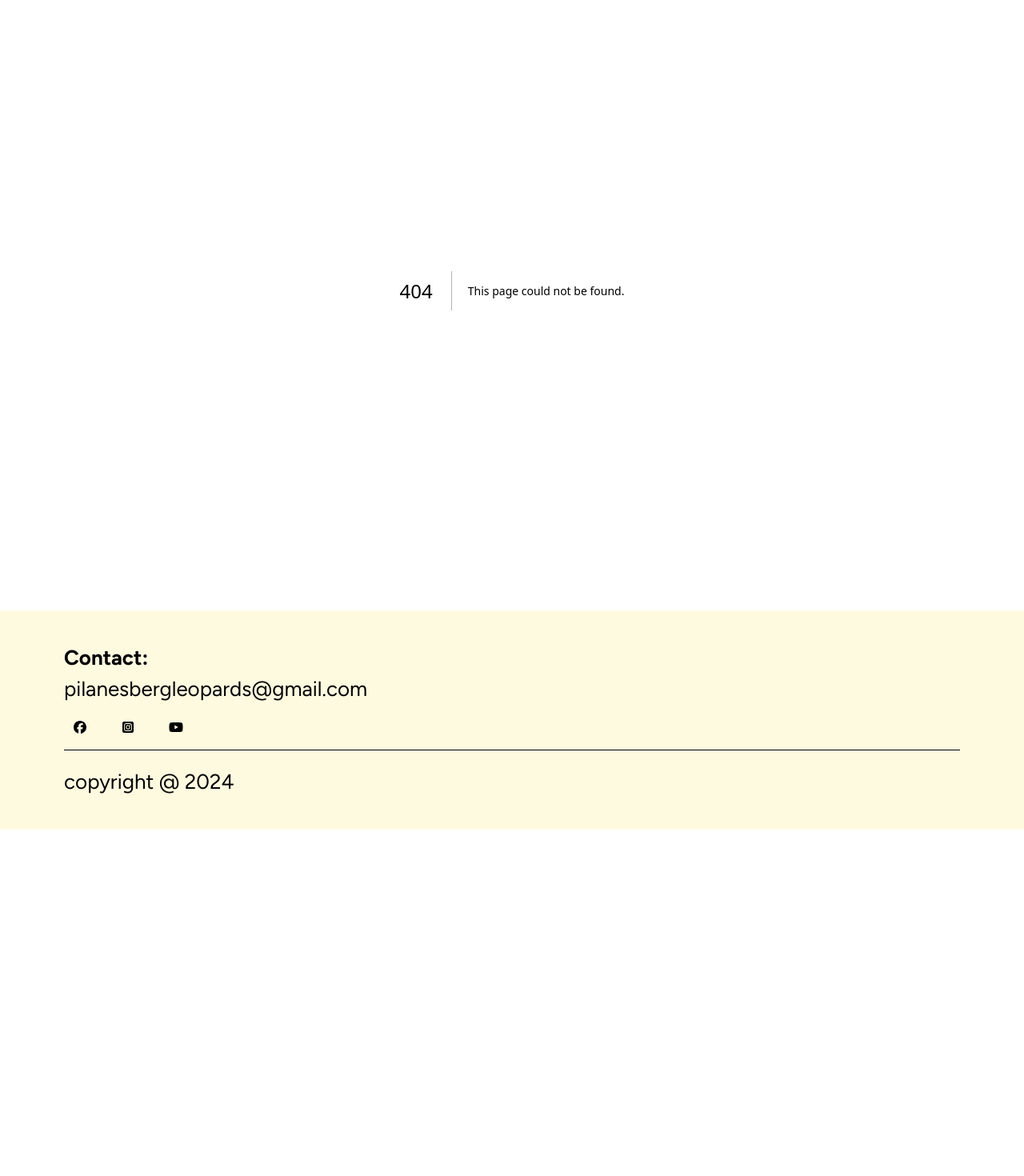
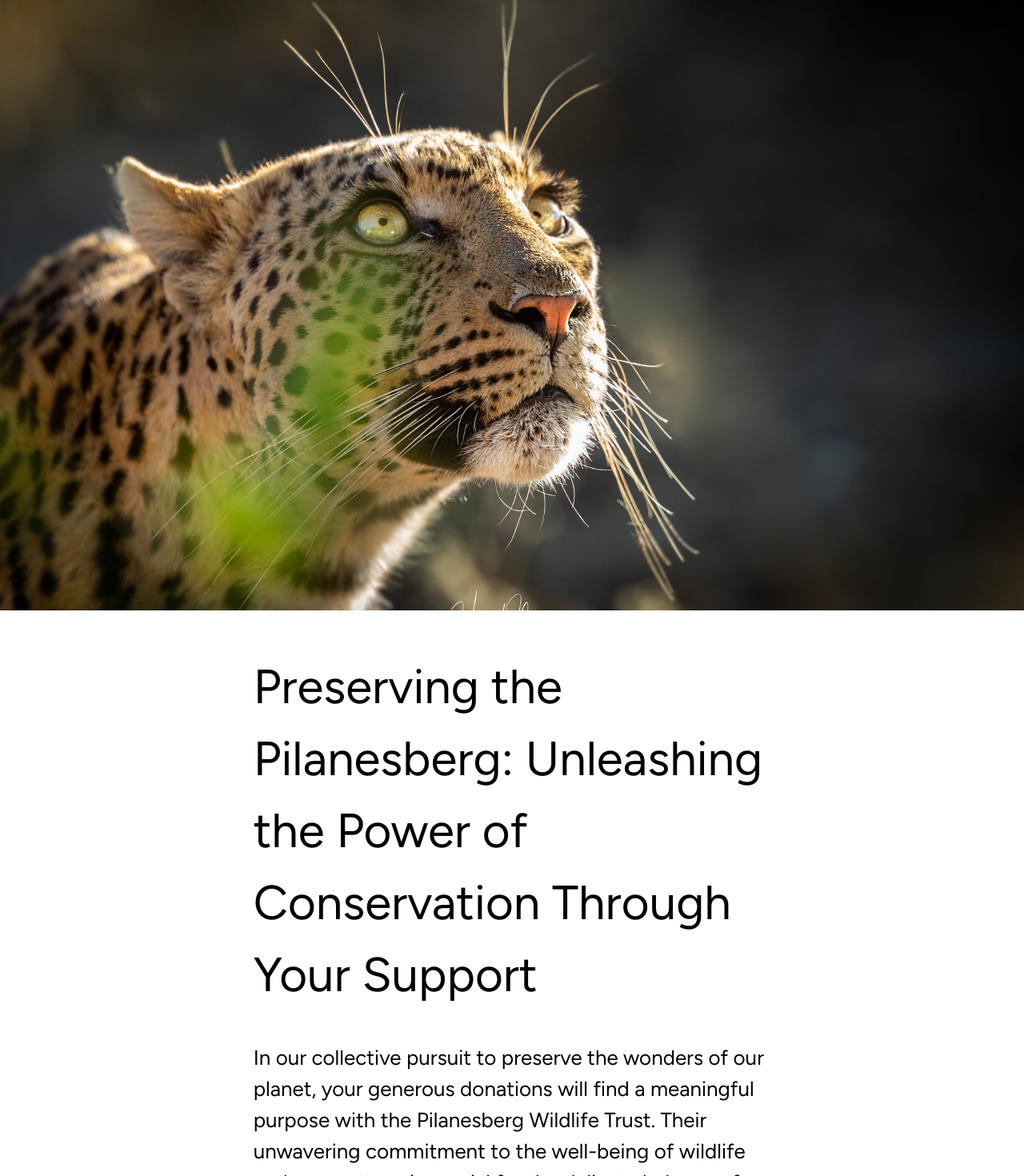
Before and after one commit to kyleabrahamse/pilanesber-leopard-project-v2, a Next.js app: page /Conservation in a window 1280 px wide. Before the commit this address had no page. Shown: the part 165-1635 px from the top of the page at 80% size. Before the commit the page ends 1202 px from the top, so only its background shows below. Built offline with nearby package versions, Linux system fonts and the light colour scheme.

Commit message:
added conservation page

```diff
--- /dev/null
+++ b/app/Conservation/page.tsx
@@ -0,0 +1,58 @@
+import Link from "next/link";
+import Image from "next/image";
+import Button from "../components/Button";
+
+export default function Conservation() {
+  return (
+    <div className="conservation-container">
+      <Image
+        src="/images/googlyeyes.jpg"
+        alt="leopard"
+        width={2000}
+        height={2000}
+        className="h-[800px]"
+      />
+      <div className="mx-auto w-7/12 p-[50px]">
+        <h1 className="pb-10">
+          Preserving the Pilanesberg: Unleashing the Power of Conservation
+          Through Your Support
+        </h1>
+        <p className="pb-5">
+          In our collective pursuit to preserve the wonders of our planet, your
+          generous donations will find a meaningful purpose with the Pilanesberg
+          Wildlife Trust. Their unwavering commitment to the well-being of
+          wildlife and ecosystems is crucial for the delicate balance of our
+          natural world.
+        </p>
+        <p className="pb-5">
+          By supporting this remarkable organization, you directly contribute to
+          the thriving ecosystem of the Pilanesberg region, ensuring the
+          protection of diverse species and their habitats. The Pilanesberg
+          Wildlife Trust&apos;s impactful initiatives range from wildlife
+          conservation and habitat restoration to community education, fostering
+          a harmonious relationship between humanity and nature.
+        </p>
+        <p className="pb-5">
+          Your contribution becomes a catalyst for positive change, enabling the
+          trust to continue its vital work in safeguarding the interconnected
+          web of life. Every donation, regardless of size, acts as a lifeline
+          for the Pilanesberg ecosystem, allowing it to flourish and sustain the
+          rich biodiversity that makes our planet truly extraordinary.
+        </p>
+        <p className="pb-5">
+          Join hands with the Pilanesberg Wildlife Trust today and become an
+          integral part of the force working tirelessly to ensure a future where
+          nature thrives. Your support is a beacon of hope for a healthier, more
+          vibrant planet. Donate now and make a lasting impact on the world we
+          share.
+        </p>
+        <Link
+          href="https://pilanesbergwildlifetrust.co.za/projects/"
+          target="blank"
+        >
+          <Button buttonType="white" text="Donate" />
+        </Link>
+      </div>
+    </div>
+  );
+}
--- a/app/Firebase/firebase.tsx
+++ b/app/Firebase/firebase.tsx
@@ -1,6 +1,7 @@
-import firebase from "firebase/compat/app";
+import 'firebase/compat/storage';
 import { initializeApp } from "firebase/app";
 import { getFirestore } from "firebase/firestore";
+import { getStorage } from 'firebase/storage'; // Import the getStorage function
 
 const firebaseConfig = {
   apiKey: "AIzaSyAikG59BNR_ZDzzQUj1JCUD8IuESh4Q2_4",
@@ -17,5 +18,6 @@ initializeApp(firebaseConfig);
 
 // init services
 const db = getFirestore();
+const storage = getStorage(); // Use the getStorage() function
 
-export default db
+export {db, storage}
--- a/app/Header/pages.tsx
+++ b/app/Header/pages.tsx
@@ -24,7 +24,9 @@ export default function Header() {
           <Link href="/Sightings">
             <li>Sightings Board</li>
           </Link>
-          <li>Conservation</li>
+          <Link href="/Conservation" target="_blank">
+            <li>Conservation</li>
+          </Link>
         </ul>
       </div>
       <div className="flex">
--- a/app/Sightings/page.tsx
+++ b/app/Sightings/page.tsx
@@ -4,12 +4,14 @@ import { useEffect, useState } from "react";
 
 // Firebase
 import { collection, getDocs, addDoc } from "firebase/firestore";
-import db from "../Firebase/firebase";
+import {db, storage }from "../Firebase/firebase";
 
 interface Sighting {
   name: string;
   location: string;
   id: string;
+  time: string;
+  description: string;
 }
 
 type Sightings = Sighting[];
@@ -56,6 +58,14 @@ export default function Sightings() {
         time,
         description,
       });
+
+      setSightings((prevSightings) => [...prevSightings, {
+        name,
+        location,
+        time,
+        description,
+        id: colRef.id
+      }]);
       e.currentTarget.reset();
     } catch (error: any) {
       console.log(error.message);
@@ -64,20 +74,30 @@ export default function Sightings() {
 
   return (
     <div className="flex gap-20 bg-alabaster">
-      <div className="w-1/2 ">
-        <SightingsCard />
+      <div className="w-1/2 h-screen overflow-y-auto mb-10">
+        {sightings.map((info) => {
+          return (
+            <SightingsCard
+              key={info.id}
+              name={info.name}
+              location={info.location}
+              time={info.time}
+              description={info.description}
+            />
+          );
+        })}
       </div>
       <div className="w-1/2 pt-10">
         <form className="flex w-8/12 flex-col" onSubmit={handleSubmit}>
           <p>Which leopard was seen?</p>
-          <input type="text" name="name" />
+          <input type="text" name="name"/>
           <p>Location</p>
           <input type="text" name="location" />
           <p>When was it seen?</p>
-          <input type="text" name="time"/>
+          <input type="text" name="time" />
           <p>Description</p>
           <textarea name="description"></textarea>
-          <button type="submit" className="mt-5 w-1/3 bg-earth">
+          <button type="submit" className="mt-5 w-1/3 bg-earth mr-5 rounded-lg px-6 py-2 text-2xl font-medium hover:bg-tigerseye">
             Submit
           </button>
         </form>
--- a/app/components/SightingsCard.tsx
+++ b/app/components/SightingsCard.tsx
@@ -1,16 +1,24 @@
 import Image from "next/image";
 
-export default function SightingsCard() {
+export default function SightingsCard({
+  name,
+  location,
+  time,
+  description,
+}: any) {
   return (
-    <div className="bg-white pt-8">
+    <div className="my-5 ml-10 rounded-md bg-white pt-8">
       <div className="mx-auto mb-5 w-11/12 border-b border-black">
+        <div className="mb-5 flex">
           <Image
             src="/images/kimbia2.jpg"
             alt="kimbiaLeopard"
             width={500}
             height={500}
-          className="mb-10 ml-10 h-[100px] w-[100px] rounded-full bg-auto"
+            className="h-[100px] w-[100px] rounded-full bg-auto"
           />
+          <h2 className="ml-5 mt-auto">{name}</h2>
+        </div>
       </div>
       <Image
         src="/images/kgodisa.JPG"
@@ -21,9 +29,9 @@ export default function SightingsCard() {
         priority={true}
       />
       <div className="mx-auto w-11/12">
-        <p>Last seen at: Tilodi Dam</p>
-        <p>Time seen: 09:00</p>
-        <p>Seen near the big termite mound</p>
+        <p>Last seen at: {location}</p>
+        <p>Time seen: {time}</p>
+        <p>{description}</p>
       </div>
     </div>
   );
--- a/app/globals.css
+++ b/app/globals.css
@@ -28,10 +28,6 @@ img {
   width: 100%;
   height: 100%;
   object-fit: cover;
-}
-
-li:hover {
-  color:
 }
 
 .img-container {
@@ -68,3 +64,8 @@ li:hover {
   grid-row-start: 2;
   grid-row-end: 4;
 }
+
+input,
+textarea {
+  padding: 5px;
+}
```
Also changed, not shown: app/components/Conservation.tsx (added). Lines whose indentation alone changed are shown as unchanged.
